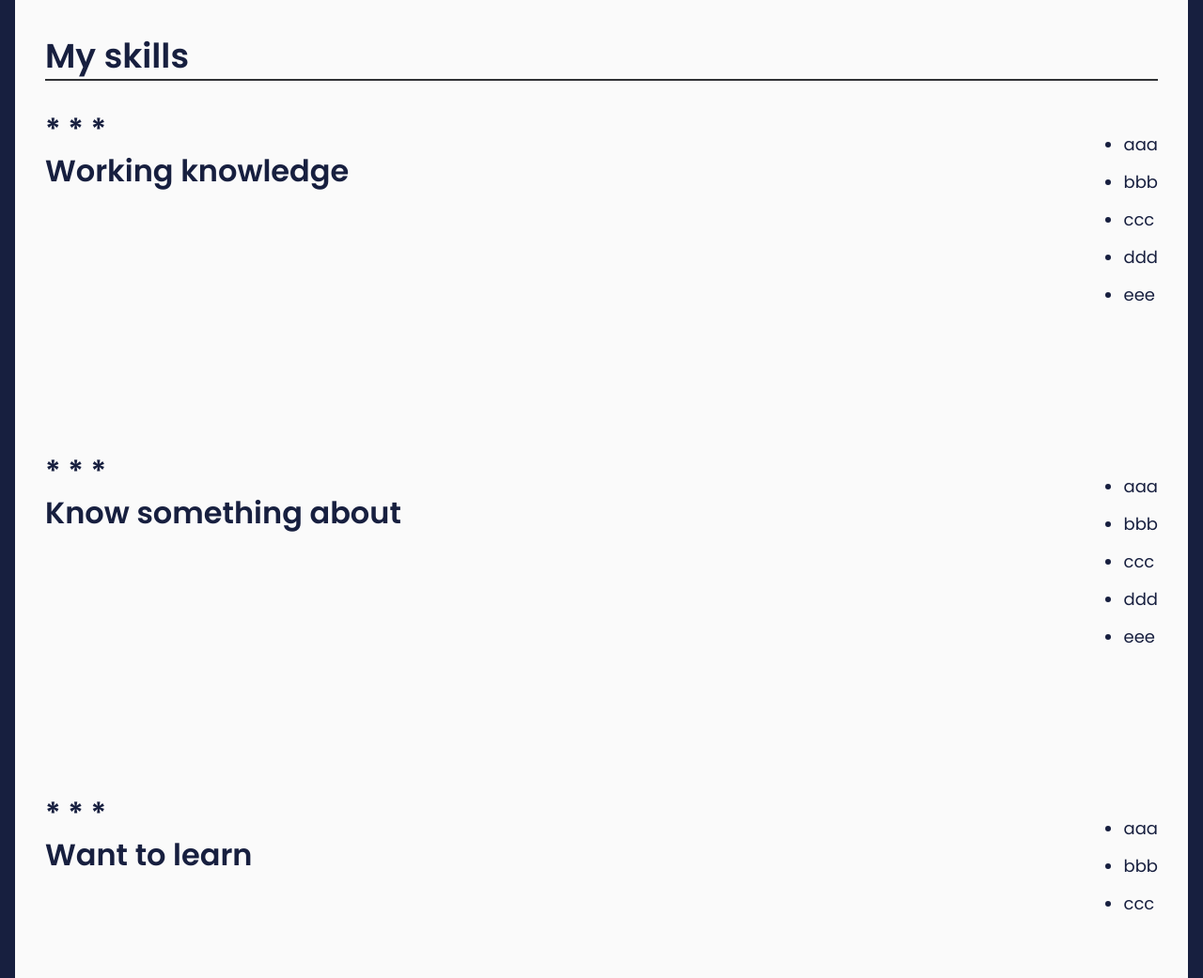
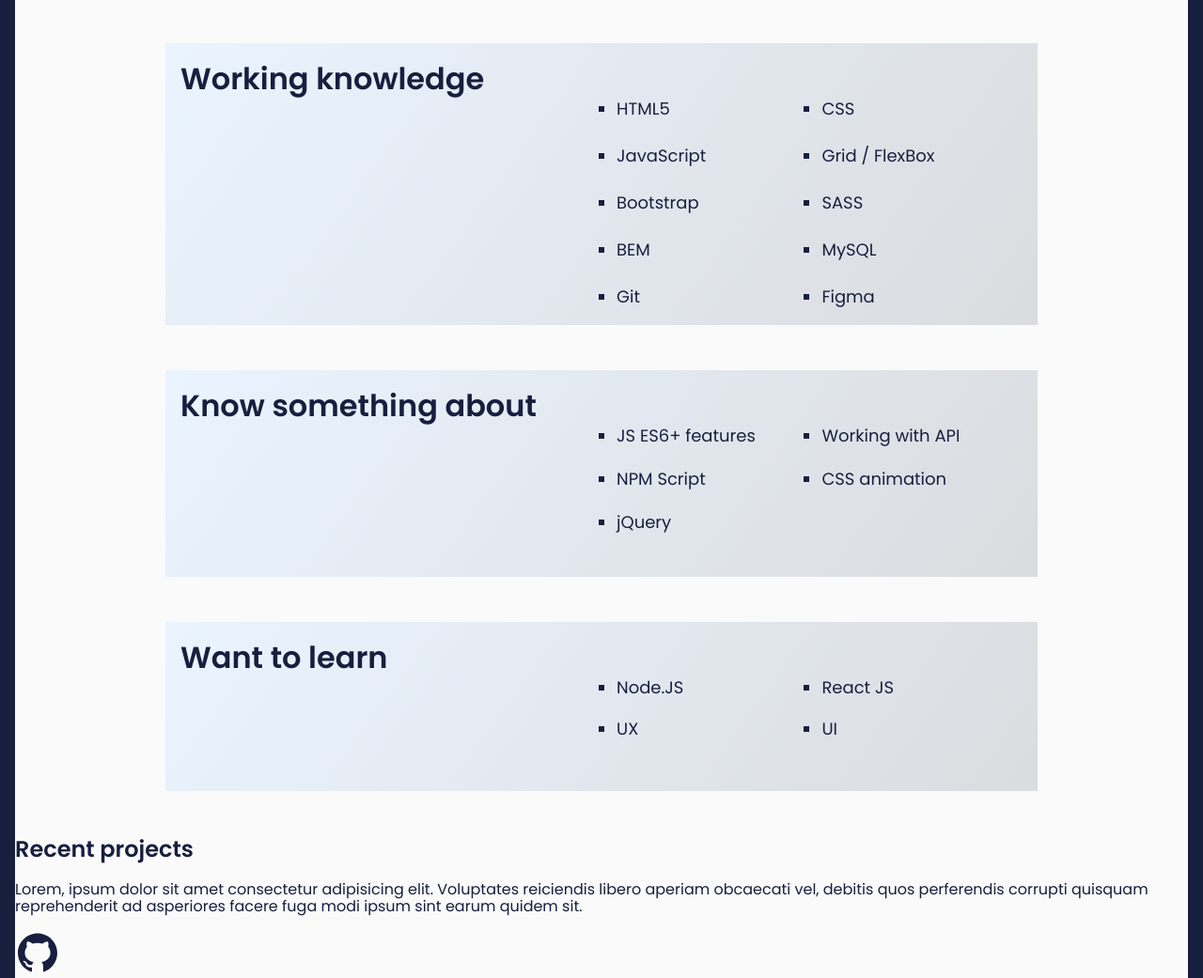
Before and after one commit to PawelMrozikowski/PawelMrozikowski.github.io, a website built with webpack: page src/content/index.html in a window 1280 px wide. Shown: the part 1100-2141 px from the top of the page at 94% size. Built offline with nearby package versions, Linux system fonts and the light colour scheme; files whose address does not match are found by name.

Commit message:
feat: skills section-layout makeup

```diff
--- a/src/content/index.html
+++ b/src/content/index.html
@@ -1,5 +1,6 @@
 <!DOCTYPE html>
 <html lang="en">
+
 <head>
   <meta charset="UTF-8" />
   <meta name="viewport" content="width=device-width, initial-scale=1.0" />
@@ -18,20 +19,13 @@
 
   <!-- pwa <link rel="manifest" href="manifest.json" /> -->
   <meta name="apple-mobile-web-app-capable" content="yes" />
-    <link
-      rel="apple-touch-icon"
-      sizes="192x192"
-      href="assets/pwa/icons/icon-192x192.png"
-    />
+  <link rel="apple-touch-icon" sizes="192x192" href="assets/pwa/icons/icon-192x192.png" />
 
-    <link
-      rel="icon"
-      type="image/png"
-      href="assets/pwa/icons/icon-192x192.png"
-    />
+  <link rel="icon" type="image/png" href="assets/pwa/icons/icon-192x192.png" />
 
   <link rel="stylesheet" href="css/main.css" />
 </head>
+
 <body class="body">
 
 
@@ -40,8 +34,12 @@
 
     <img class="header__pic" src="assets/img/male-avatar-icon-4.jpg.png" alt="my_pic.">
 
-    <h1 class="header__title">Lorem ipsum dolor sit amet consectetur adipisicing elit. Maiores minima quae error harum, eaque officiis mollitia, similique ipsam sed facere sequi ratione doloribus eum nisi nostrum voluptate nihil ab inventore.</h1>
-    <p class="header__paragraph"> Lorem ipsum dolor sit amet consectetur, <a class="header__link" href="#My_skills">my skills</a> adipisicing elit. Vero incidunt corrupti nam quod, ipsum iure sint explicabo aut suscipit nesciunt illo vitae, eius doloremque, <a class="header__link" href="#Recent__projects">my projects</a> dolores expedita repellendus ex eaque voluptate.<a class="header__link" href="#contact">contact me</a></p>
+    <h1 class="header__title">Lorem ipsum dolor sit amet consectetur adipisicing elit. Maiores minima quae error harum,
+      eaque officiis mollitia.</h1>
+    <p class="header__paragraph"> Lorem ipsum dolor sit amet consectetur, <a class="header__link" href="#My_skills">my
+        skills</a> adipisicing elit. Vero incidunt corrupti nam quod, ipsum iure sint explicabo aut suscipit nesciunt
+      illo vitae, eius doloremque, <a class="header__link" href="#Recent__projects">my projects</a> dolores expedita
+      repellendus ex eaque voluptate.<a class="header__link" href="#contact">contact me</a></p>
 
     <a class="header__mail" href="mailto:mrozik.p@gmail.com">mrozik.p@gmail.com</a>
 
@@ -60,11 +58,18 @@
 
 
         <ul class="skills__list">
-          <li class="skills__list-item">aaa</li>
-          <li class="skills__list-item">bbb</li>
-          <li class="skills__list-item">ccc</li>
-          <li class="skills__list-item">ddd</li>
-          <li class="skills__list-item">eee</li>
+          <li class="skills__list-item">HTML5</li>
+          <li class="skills__list-item">CSS</li>
+          <li class="skills__list-item">JavaScript</li>
+          <li class="skills__list-item">Grid / FlexBox</li>
+          <li class="skills__list-item">Bootstrap</li>
+          <li class="skills__list-item">SASS</li>
+          <li class="skills__list-item">BEM</li>
+          <li class="skills__list-item">MySQL</li>
+          <li class="skills__list-item">Git</li>
+          <li class="skills__list-item">Figma</li>
+
+
         </ul>
 
       </section>
@@ -74,11 +79,11 @@
         <h3 class="skills__subtitle">Know something about</h3>
 
         <ul class="skills__list">
-          <li class="skills__list-item">aaa</li>
-          <li class="skills__list-item">bbb</li>
-          <li class="skills__list-item">ccc</li>
-          <li class="skills__list-item">ddd</li>
-          <li class="skills__list-item">eee</li>
+          <li class="skills__list-item">JS ES6+ features</li>
+          <li class="skills__list-item">Working with API</li>
+          <li class="skills__list-item">NPM Script</li>
+          <li class="skills__list-item">CSS animation</li>
+          <li class="skills__list-item">jQuery</li>
         </ul>
 
       </section>
@@ -88,20 +93,23 @@
         <h3 class="skills__subtitle">Want to learn</h3>
 
         <ul class="skills__list">
-          <li class="skills__list-item">aaa</li>
-          <li class="skills__list-item">bbb</li>
-          <li class="skills__list-item">ccc</li>
+          <li class="skills__list-item">Node.JS</li>
+          <li class="skills__list-item">React JS</li>
+          <li class="skills__list-item">UX</li>
+          <li class="skills__list-item">UI</li>
         </ul>
 
       </section>
 
     </section>
 
-    <section class="Projects__section">
+    <section class="projects__section">
 
       <h2 id="Recent__projects" class="project__title">Recent projects</h2>
 
-      <p class="project__description">Lorem, ipsum dolor sit amet consectetur adipisicing elit. Voluptates reiciendis libero aperiam obcaecati vel, debitis quos perferendis corrupti quisquam reprehenderit ad asperiores facere fuga modi ipsum sint earum quidem sit.</p>
+      <p class="project__description">Lorem, ipsum dolor sit amet consectetur adipisicing elit. Voluptates reiciendis
+        libero aperiam obcaecati vel, debitis quos perferendis corrupti quisquam reprehenderit ad asperiores facere fuga
+        modi ipsum sint earum quidem sit.</p>
 
 
       <section class="cards">
@@ -112,7 +120,7 @@
           <p class="card__paragraph">Lorem ipsum dolor sit, amet consectetur adipisicing elit.</p>
 
           <div class="card__footer">
-            <a  class="card__link" href="#" title="Demo:">Demo</a>
+            <a class="card__link" href="#" title="Demo:">Demo</a>
             <a class="card__link" href="#" title="Source code">GitHub</a>
           </div>
 
@@ -125,7 +133,7 @@
           <p class="card__paragraph">Lorem ipsum dolor sit, amet consectetur adipisicing elit.</p>
 
           <div class="card__footer">
-            <a  class="card__link" href="#" title="Demo:">Demo</a>
+            <a class="card__link" href="#" title="Demo:">Demo</a>
             <a class="card__link" href="#" title="Source code">GitHub</a>
           </div>
 
@@ -145,11 +153,12 @@
 
     <img class="card__icon" src="assets/img/git_contact.svg" alt="github_icon.">
     <img class="card__icon" src="assets/img/Vector-2.png" alt="linedin">
-      <a class="contact_mail"href="mailto:mrozik.p@gmail.com">mrozik.p@gmial.com</a>
+    <a class="contact_mail" href="mailto:mrozik.p@gmail.com">mrozik.p@gmial.com</a>
 
 
 
   </footer>
   <script src="js/main.js"></script>
 </body>
+
 </html>
--- a/src/scss/modules/skills.scss
+++ b/src/scss/modules/skills.scss
@@ -8,31 +8,36 @@
     font-size: 2.25rem;
     line-height: 3rem;
     border-bottom: 2px solid $gray;
+    margin-bottom: 8rem;
 
   }
 }
 
 .skills {
-    display: flex;
-    padding-bottom: 8rem;
-    justify-content: space-between;
+    display: grid;
+    grid-template-columns: 1fr 1fr;
+    padding: 1rem;
+    margin: 3rem 8rem ;
+    background: linear-gradient(126deg, rgba(234,244,255,1) 0%, rgba(218,220,223,1) 100%);
+
+
 
   &__subtitle {
     font-weight: 600;
     font-size: 2rem;
     line-height: 2.75rem;
     margin: 0;
-
-    &::before {
-        content: '* * *';
-        display: block;
-    }
   }
 
+
   &__list {
-
+    display: grid;
+    grid-template-columns: 1fr 1fr;
+    gap: 5%;
     font-weight: normal;
     font-size: 18px;
     line-height: 2.5rem;
+    list-style: square;
+    padding: 1rem;
   }
 }
```
Also changed, not shown: dist/css/main.css, dist/index.html, src/scss/modules/projects.scss (added), 1 other file. Lines whose indentation alone changed are shown as unchanged.
